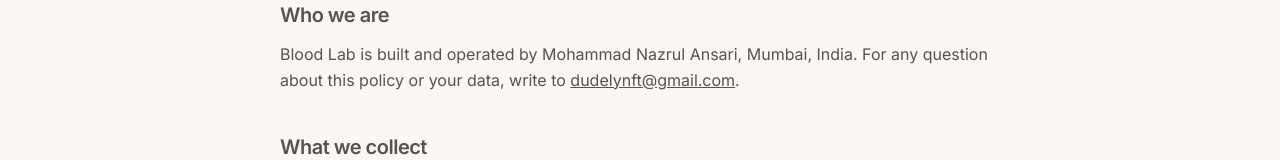
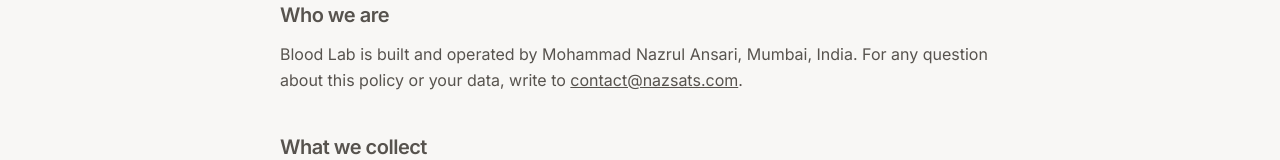
Before and after one commit to nazsats/nazsats-site, a Next.js app: page /blood-lab/privacy in a window 1280 px wide. Shown: the part 358-518 px from the top of the page. Built offline with nearby package versions, Linux system fonts and the light colour scheme.

Commit message:
Use the domain contact address on the Blood Lab privacy page

```diff
--- a/app/blood-lab/privacy/page.tsx
+++ b/app/blood-lab/privacy/page.tsx
@@ -30,8 +30,8 @@
         <p>
           Blood Lab is built and operated by Mohammad Nazrul Ansari, Mumbai, India.
           For any question about this policy or your data, write to{" "}
-          <a className="underline" href="mailto:dudelynft@gmail.com">
-            dudelynft@gmail.com
+          <a className="underline" href="mailto:contact@nazsats.com">
+            contact@nazsats.com
           </a>
           .
         </p>
```
